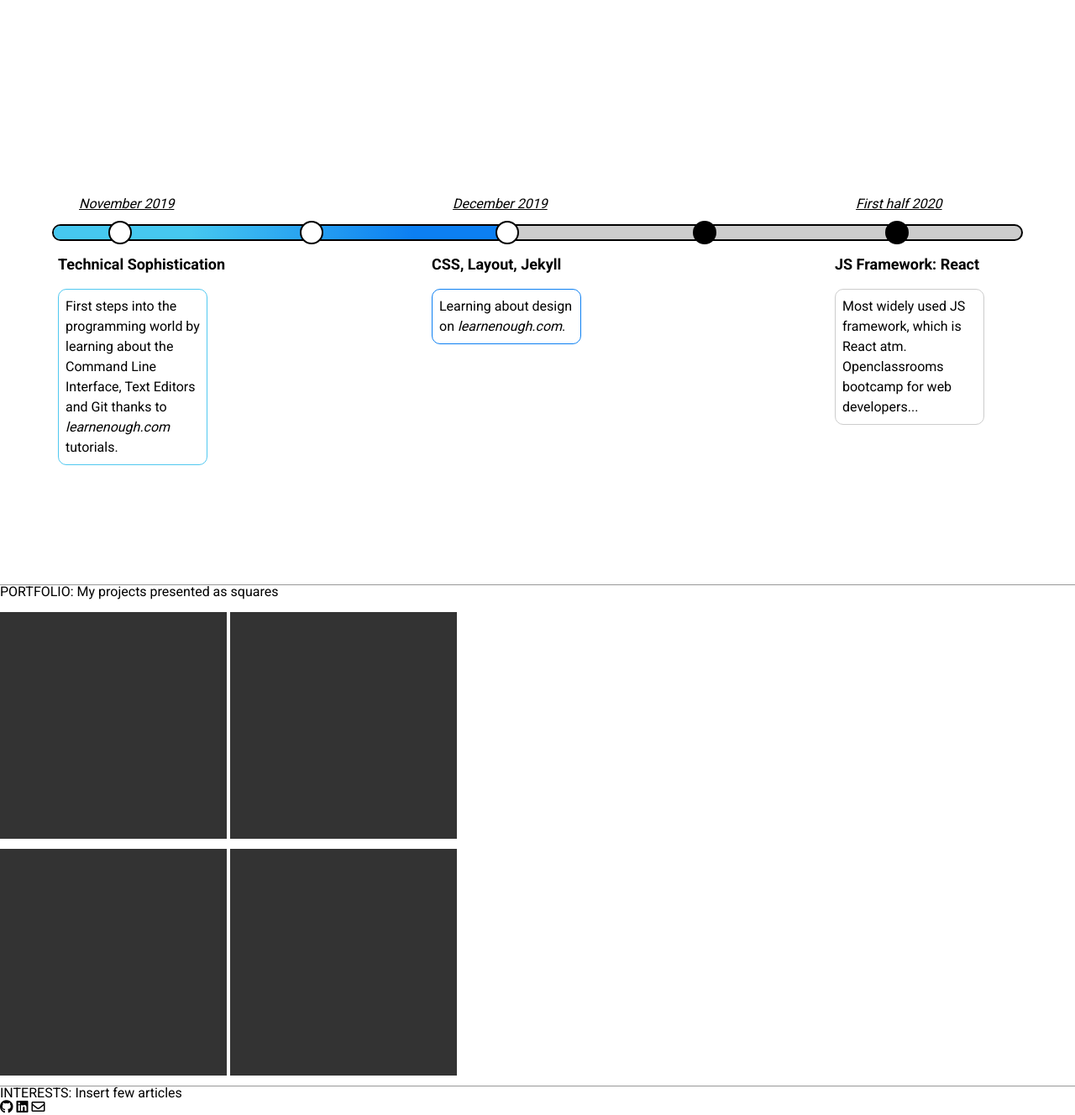
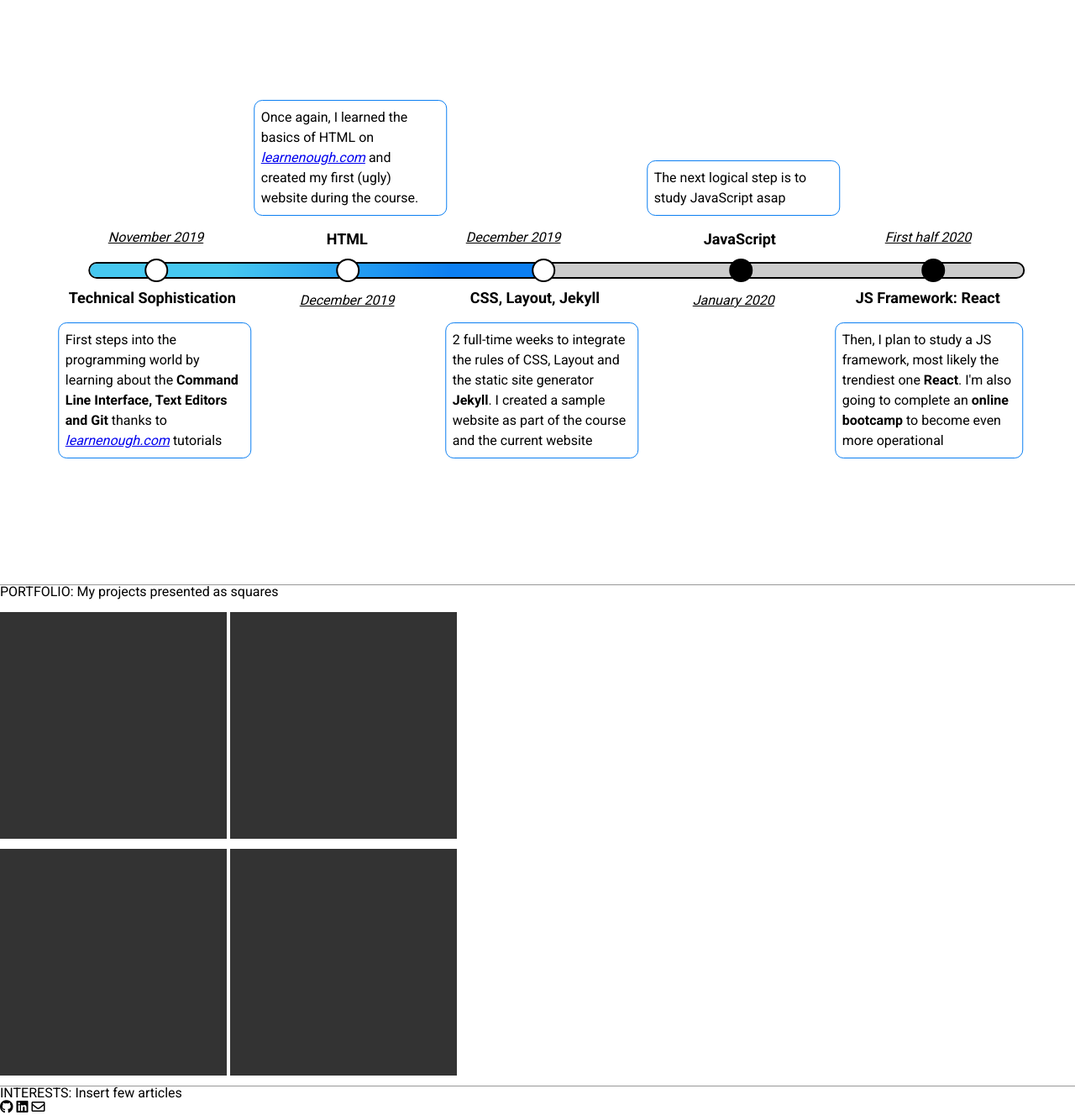
Before and after one commit to BlockProgram/official, a Jekyll site: the page built from index.html, in a window 1280 px wide. Shown: the part 924-2252 px from the top of the page at 84% size. Built offline with Jekyll 4.4.1, drawn with Linux system fonts in a browser that asks for light colours.

Commit message:
finish roadmap positioning

```diff
--- a/css/main.css
+++ b/css/main.css
@@ -49,6 +49,9 @@ a img {
 /* GLOBAL STYLES */
 html {
   font-family: 'Roboto', sans-serif, arial;
+}
+.content-container {
+  cursor: default;
 }
 
 /* HEADER STYLES */
@@ -154,9 +157,10 @@ html {
 }
 .statement-roadmap {
   text-align: center;
+  font-weight: 600;
 }
 .wrapper-roadmap {
-  padding: 30vh 0;
+  padding: 35vh 0 0 5vh;
 }
 .line-roadmap {
   background-color: #ccc;
@@ -207,22 +211,57 @@ html {
 }
 .item1-roadmap {
   position: absolute;
-  left: 5px;
+  left: -38px;
+}
+.item1-roadmap span {
+  font-weight: 600;
+}
+.item1-roadmap .item-date-above {
+  margin: -55px 0 40px 60px;
+}
+.item1-roadmap .item-title-under  {
+position: relative;
+left: 13px;
 }
 .item2-roadmap {
-  display: none;
   position: absolute;
+  left: 225px;
+}
+.item2-roadmap .item-title-above  {
+position: relative;
+top: -105px;
+left: 57px;
+}
+.item2-roadmap .item-text-above  {
+position: relative;
+top: -300px;
+left: -30px;
 }
 .item3-roadmap {
   position: absolute;
-  left: 450px;
+  left: 423px;
+}
+.item3-roadmap .item-title {
+  margin: 0 0 0 30px;
 }
 .item4-roadmap {
-  display: none;
+  position: absolute;
+  left: 693px;
+}
+.item4-roadmap .item-text-above {
+position: relative;
+top: -228px;
+left: -30px;
 }
 .item5-roadmap {
   position: absolute;
-  left: 930px;
+  left: 887px;
+}
+.item5-roadmap .item-title {
+  margin-left: 25px;
+}
+.item5-roadmap .item-date {
+  margin-left: 60px;
 }
 .item-date {
  font-size: 16px;
@@ -232,11 +271,7 @@ html {
  text-decoration: underline;
 }
 .item-date-above {
-  margin: -50px 0 40px 25px;
-
-}
-.item-date-under {
-
+  margin: -55px 0 40px 25px;
 }
 .item-title {
   font-size: 18px;
@@ -244,42 +279,19 @@ html {
   padding: 15px 0 20px 0;
 }
 .item-title-above {
-
-}
-.item-title-under {
-
+position: relative;
+top: -105px;
+left: 38px;
 }
 .item-text {
-  border: 1px solid #50C8F0;
+  border: 1px solid #0C7FF2;
+  box-sizing: border-box;
   border-radius: 10px;
   font-size: 16px;
   line-height: 1.5;
   padding: 8px;
-  max-width: 160px;
+  max-width: 230px;
 }
-.item-text-above {
-
-}
-.item-text-under {
-
-}
-.item2-roadmap .item-text {
-  border: 1px solid #35A3F1;
-}
-.item3-roadmap .item-text {
-  border: 1px solid #0C7FF2;
-}
-.item4-roadmap, .item5-roadmap .item-text {
-  border: 1px solid #CCCCCC;
-}
-
-
-
-
-
-
-
-
 
 
 /* PORTFOLIO STYLES */
--- a/index.html
+++ b/index.html
@@ -58,8 +58,13 @@ layout: default
           <p>Technical Sophistication</p>
        </div>
        <div class="item-text item-text-under">
-          <p>First steps into the programming world by learning about the Command Line
-            Interface, Text Editors and Git thanks to <em>learnenough.com</em> tutorials.</p>
+          <p>First steps into the programming world by learning about the <span> Command Line
+            Interface, Text Editors and Git </span> thanks to
+            <em>
+              <a href="https://www.learnenough.com/courses" target="_blank" rel="noopener">
+              learnenough.com</a>
+            </em> tutorials
+          </p>
        </div>
      </div>
 
@@ -71,7 +76,14 @@ layout: default
           <p>HTML</p>
        </div>
        <div class="item-text item-text-above">
-          <p>Once again, I learned the basics of HTML on <em>learnenough.com</em>.</p>
+          <p>
+            Once again, I learned the basics of HTML on
+            <em>
+            <a href="https://www.learnenough.com/courses" target="_blank" rel="noopener">
+            learnenough.com</a>
+            </em>
+            and created my first (ugly) website during the course.
+          </p>
        </div>
      </div>
 
@@ -83,7 +95,11 @@ layout: default
           <p>CSS, Layout, Jekyll  </p>
        </div>
        <div class="item-text item-text-under">
-          <p>Learning about design on <em>learnenough.com</em>.</p>
+          <p>
+             2 full-time weeks to integrate the rules of CSS, Layout and the static site generator
+             <strong>Jekyll</strong>.
+             I created a sample website as part of the course and the current website
+          </p>
        </div>
      </div>
 
@@ -92,10 +108,12 @@ layout: default
         <p>January 2020</p>
        </div>
        <div class="item-title item-title-above">
-          <p>JS </p>
+          <p>JavaScript </p>
        </div>
        <div class="item-text item-text-above">
-          <p>Learning about Javascript on <em>learnenough.com</em>.</p>
+          <p>
+            The next logical step is to study JavaScript asap
+          </p>
        </div>
      </div>
 
@@ -107,7 +125,10 @@ layout: default
           <p>JS Framework: React </p>
        </div>
        <div class="item-text item-text-under">
-          <p>Most widely used JS framework, which is React atm. Openclassrooms bootcamp for web developers...</p>
+          <p>
+            Then, I plan to study a JS framework, most likely the trendiest one <strong>React</strong>.
+             I'm also going to complete an <strong> online bootcamp </strong> to become even more operational
+           </p>
        </div>
      </div>
 
```
